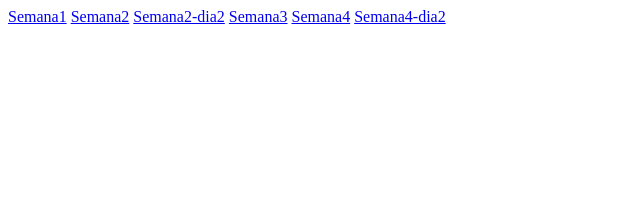
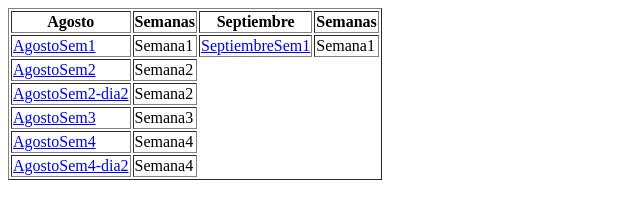
Before and after one commit to GiovanyPinzon/Bitacora-en-HTML, a plain HTML site: page Bitacoras.html in a window 1280 px wide. Shown: the whole page, without its empty margins (0-640 px from the left). Drawn offline with Linux system fonts and the light colour scheme.

Commit message:
feat(giovany): Agrega tablas y mejora los enlaces a las bitacoras en Bitacoras.html

```diff
--- a/Bitacoras.html
+++ b/Bitacoras.html
@@ -7,16 +7,44 @@
 </head>
 <body>
     <main>
-        <header>
-            <nav>
-                <a href="Semana1/dia.html">Semana1</a>
-                <a href="Semana2/dia1.html">Semana2</a>
-                <a href="Semana2/dia2.html">Semana2-dia2</a>
-                <a href="Semana3/dia1.html">Semana3</a>
-                <a href="Semana4/dia01.html">Semana4</a>
-                <a href="Semana4/dia02.html">Semana4-dia2</a>
-            </nav>
-        </header>
+        <section>
+            <table border="1">
+                <th>Agosto</th>
+                <th>Semanas</th>
+                <th>Septiembre</th>
+                <th>Semanas</th>
+                </thead>
+                <tbody>
+                    <tr>
+                        <td><a href="Agosto/Semana1/dia.html">AgostoSem1</a></td>
+                        <td>Semana1</td>
+                        <td><a href="Agosto/Semana2/dia1.html">SeptiembreSem1</a></td>
+                        <td>Semana1</td>
+                    </tr>
+                    <tr>
+                        <td><a href="Agosto/Semana2.html">AgostoSem2</a></td>
+                        <td>Semana2</td>
+                    </tr>
+                    <tr>
+                        <td><a href="Agosto/Semana2/dia2.html">AgostoSem2-dia2</a></td>
+                        <td>Semana2</td>
+                    </tr>
+                    <tr>
+                        <td><a href="Agosto/Semana3/dia1.html">AgostoSem3</a></td>
+                        <td>Semana3</td>
+                    </tr>
+                    <tr>
+                        <td><a href="Agosto/Semana4/dia01.html">AgostoSem4</a></td>
+                        <td>Semana4</td>
+                    </tr>
+                    <tr>
+                        <td><a href="Agosto/Semana4/dia02.html">AgostoSem4-dia2</a></td>
+                        <td>Semana4</td>
+                    </tr>
+                </thead>
+                </tbody>
+            </table>
+        </section>
     </main>
 </body>
 </html>
```
